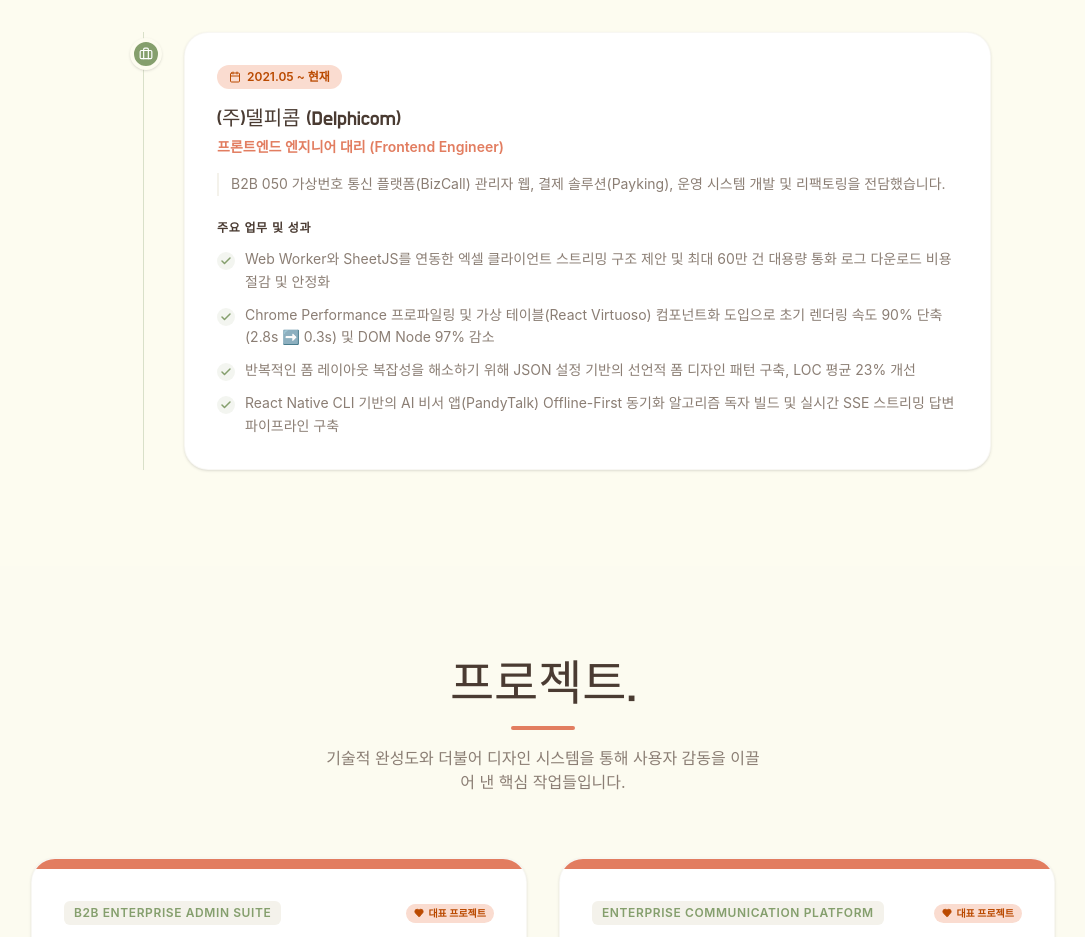
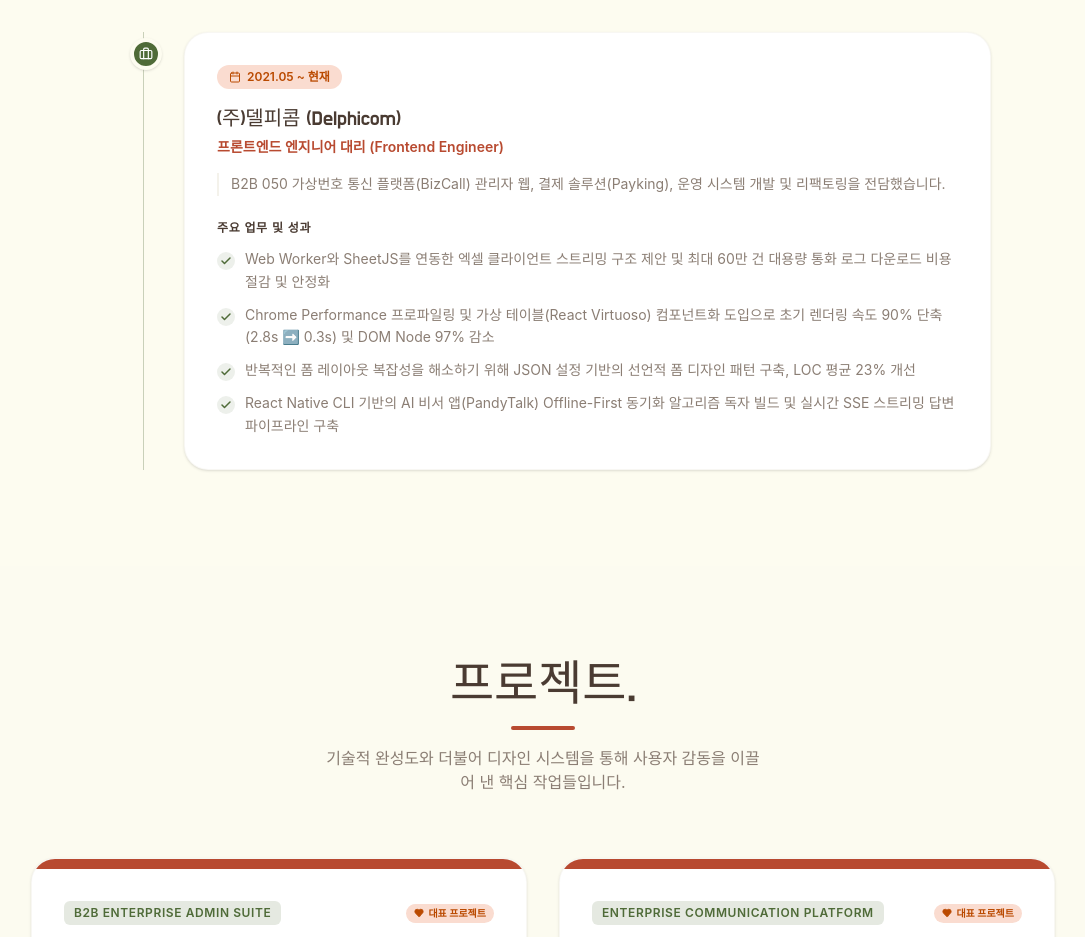
Before and after one commit to 951jth/portpolio, a Next.js app: page / in a window 1280 px wide. Shown: the part 1860-2797 px from the top of the page, without its empty margins (97-1182 px from the left). Built offline with nearby package versions, Linux system fonts and the light colour scheme; a web font is replaced by a local one.

Commit message:
accessibility(theme): 웹 접근성 명도 대비 및 헤딩 논리적 순차 구조 개선 (가독성 최적화)

```diff
--- a/src/app/globals.css
+++ b/src/app/globals.css
@@ -7,8 +7,10 @@
   --background: #FDFCF0;
   --outer: #F4F2EB;
   --surface: #FFFFFF;
-  --primary: #E27D60;
-  --secondary: #859F6D;
+  --primary: #B84A30;
+  --secondary: #4F6B38;
+  --primary-foreground: #FFFFFF;
+  --secondary-foreground: #FFFFFF;
   --accent-deep: #BA4A00;
   --accent-light: #FADCD0;
   --text: #4A3B32;
@@ -22,6 +24,8 @@
   --color-surface: var(--surface);
   --color-primary: var(--primary);
   --color-secondary: var(--secondary);
+  --color-primary-foreground: var(--primary-foreground);
+  --color-secondary-foreground: var(--secondary-foreground);
   --color-accent-deep: var(--accent-deep);
   --color-accent-light: var(--accent-light);
   --color-text: var(--text);
--- a/src/components/layout/MobileMenu.tsx
+++ b/src/components/layout/MobileMenu.tsx
@@ -43,7 +43,7 @@
           <a
             href="#contact"
             onClick={() => setIsOpen(false)}
-            className="bg-primary text-white text-center font-semibold py-3 rounded-full hover:bg-accent-deep transition-all mt-2"
+            className="bg-primary text-primary-foreground hover:text-white text-center font-semibold py-3 rounded-full hover:bg-accent-deep transition-all mt-2"
           >
             커피챗 요청하기
           </a>
--- a/src/components/sections/ExperienceCard.tsx
+++ b/src/components/sections/ExperienceCard.tsx
@@ -12,7 +12,7 @@
   return (
     <div className="relative">
       {/* Timeline Icon Node */}
-      <span className="absolute -left-[38px] md:-left-[54px] top-1.5 flex items-center justify-center bg-secondary text-white w-8 h-8 rounded-full border-4 border-background shadow-sm">
+      <span className="absolute -left-[38px] md:-left-[54px] top-1.5 flex items-center justify-center bg-secondary text-secondary-foreground w-8 h-8 rounded-full border-4 border-background shadow-sm">
         <Briefcase size={14} />
       </span>
 
--- a/src/components/sections/Hero.tsx
+++ b/src/components/sections/Hero.tsx
@@ -142,9 +142,9 @@
                 <span className="w-3 h-3 rounded-full bg-secondary/40" />
                 <span className="w-3 h-3 rounded-full bg-accent-deep/40" />
               </div>
-              <h3 className="font-dohyeon text-xl text-text mb-2">
+              <div className="font-dohyeon text-xl text-text mb-2">
                 Sehoon Cho
-              </h3>
+              </div>
               <p className="font-pretendard text-text-secondary text-sm mb-4">
                 Frontend Engineer & Performance Optimizer
               </p>
@@ -182,8 +182,8 @@
             yOffset={-15}
             className="absolute top-10 left-4 z-20"
           >
-            <div className="bg-secondary text-white p-3 rounded-2xl shadow-lg border border-white/20 text-xs font-semibold flex items-center gap-2">
-              <span className="w-2 h-2 rounded-full bg-white animate-ping" />
+            <div className="bg-secondary text-secondary-foreground p-3 rounded-2xl shadow-lg border border-secondary-foreground/20 text-xs font-semibold flex items-center gap-2">
+              <span className="w-2 h-2 rounded-full bg-secondary-foreground animate-ping" />
               <span>대용량 최적화 전문</span>
             </div>
           </Float>
--- a/src/components/sections/ProjectCard.tsx
+++ b/src/components/sections/ProjectCard.tsx
@@ -25,7 +25,7 @@
         <div>
           {/* Category Label */}
           <div className="flex justify-between items-center mb-4">
-            <span className="text-xs font-semibold text-secondary uppercase tracking-wider bg-outer px-2.5 py-1 rounded-md">
+            <span className="text-xs font-semibold text-secondary bg-secondary/15 uppercase tracking-wider px-2.5 py-1 rounded-md">
               {project.category}
             </span>
             {project.featured && (
--- a/src/components/ui/Button.tsx
+++ b/src/components/ui/Button.tsx
@@ -34,9 +34,9 @@
 
   const variants = {
     primary:
-      "bg-primary text-white hover:bg-accent-deep hover:shadow-lg focus:ring-primary/40",
+      "bg-primary text-primary-foreground hover:bg-accent-deep hover:text-white hover:shadow-lg focus:ring-primary/40",
     secondary:
-      "bg-secondary text-white hover:bg-accent-deep hover:shadow-lg focus:ring-secondary/40",
+      "bg-secondary text-secondary-foreground hover:bg-accent-deep hover:text-white hover:shadow-lg focus:ring-secondary/40",
     accent:
       "bg-accent-light/50 border border-primary/20 text-accent-deep hover:bg-accent-light hover:shadow-md focus:ring-accent-deep/40",
     outline:
```
